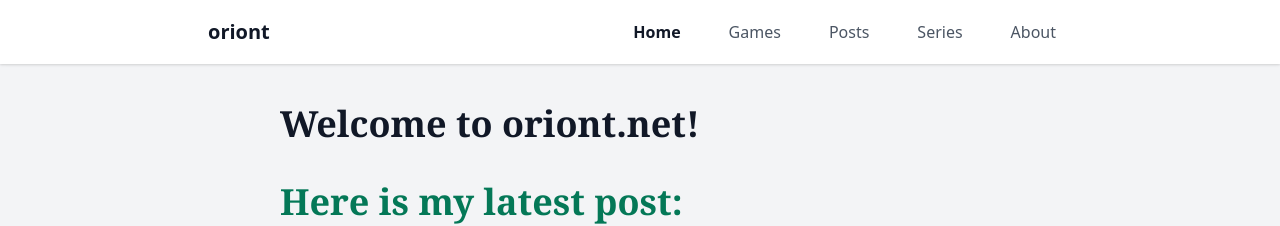
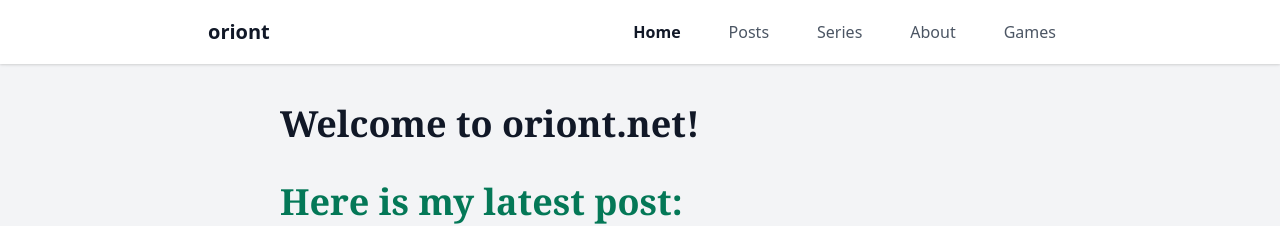
Before and after one commit to eoriont/eoriont.github.io, a Jekyll site: the page built from index.html, in a window 1280 px wide. Shown: the top 226 px of the page. Built offline with Jekyll 4.4.1, drawn with Linux system fonts in a browser that asks for light colours.

Commit message:
put games at end of navbar

```diff
--- a/_includes/newnav.html
+++ b/_includes/newnav.html
@@ -25,9 +25,6 @@
           <a class="inline-block py-2 px-4 text-gray-900 font-bold no-underline" href="/">Home</a>
         </li>
         <li class="mr-4">
-          <a class="inline-block text-gray-600 no-underline hover:text-gray-900 hover:text-underline py-2 px-4" href="/games">Games</a>
-        </li>
-        <li class="mr-4">
           <a class="inline-block text-gray-600 no-underline hover:text-gray-900 hover:text-underline py-2 px-4" href="/posts">Posts</a>
         </li>
         <li class="mr-4">
@@ -36,6 +33,9 @@
         <li class="mr-4">
           <a class="inline-block text-gray-600 no-underline hover:text-gray-900 hover:text-underline py-2 px-4" href="/about">About</a>
         </li>
+        <li class="mr-4">
+          <a class="inline-block text-gray-600 no-underline hover:text-gray-900 hover:text-underline py-2 px-4" href="/games">Games</a>
+        </li>
       </ul>
     </div>
   </div>
```
